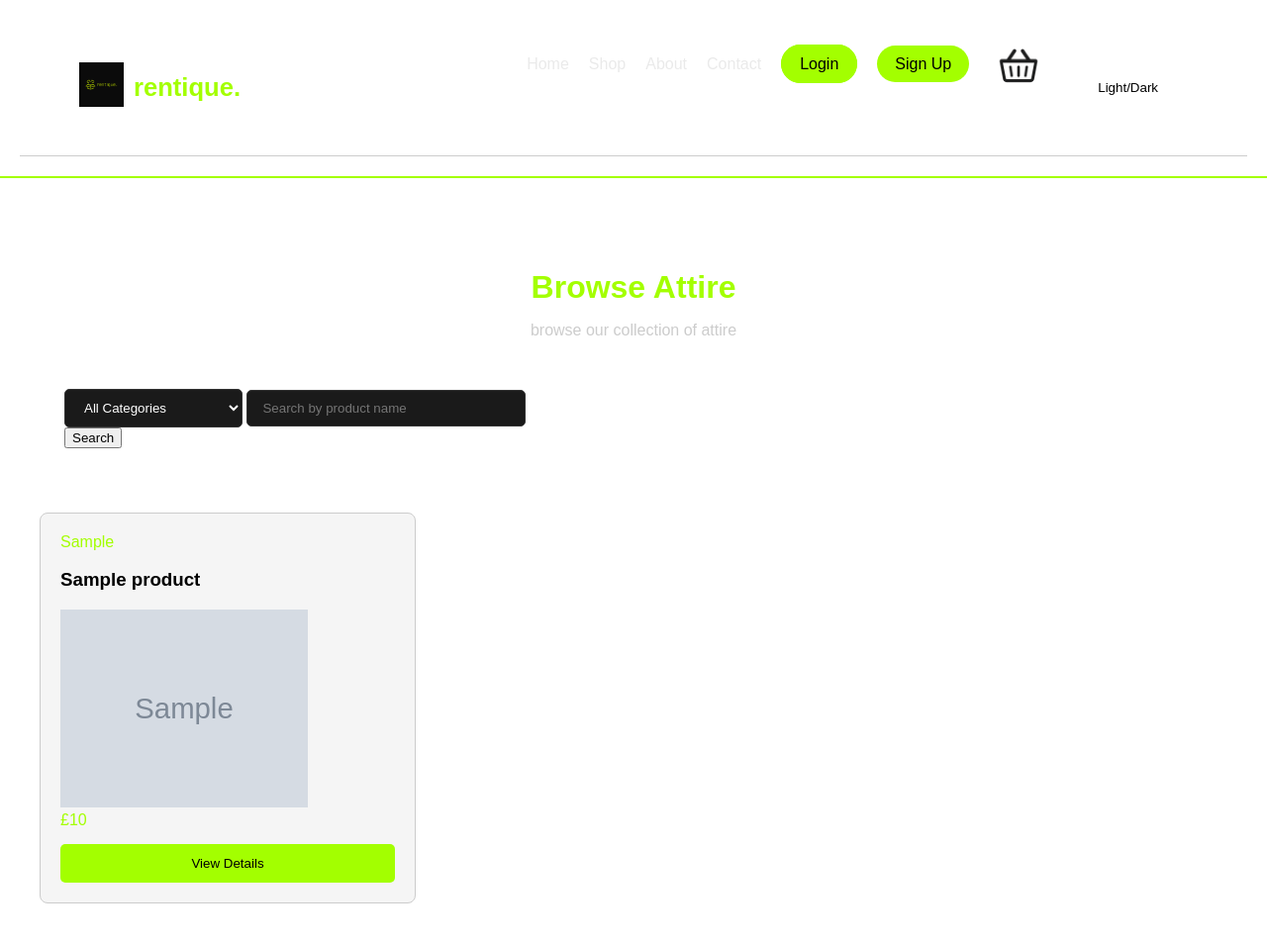
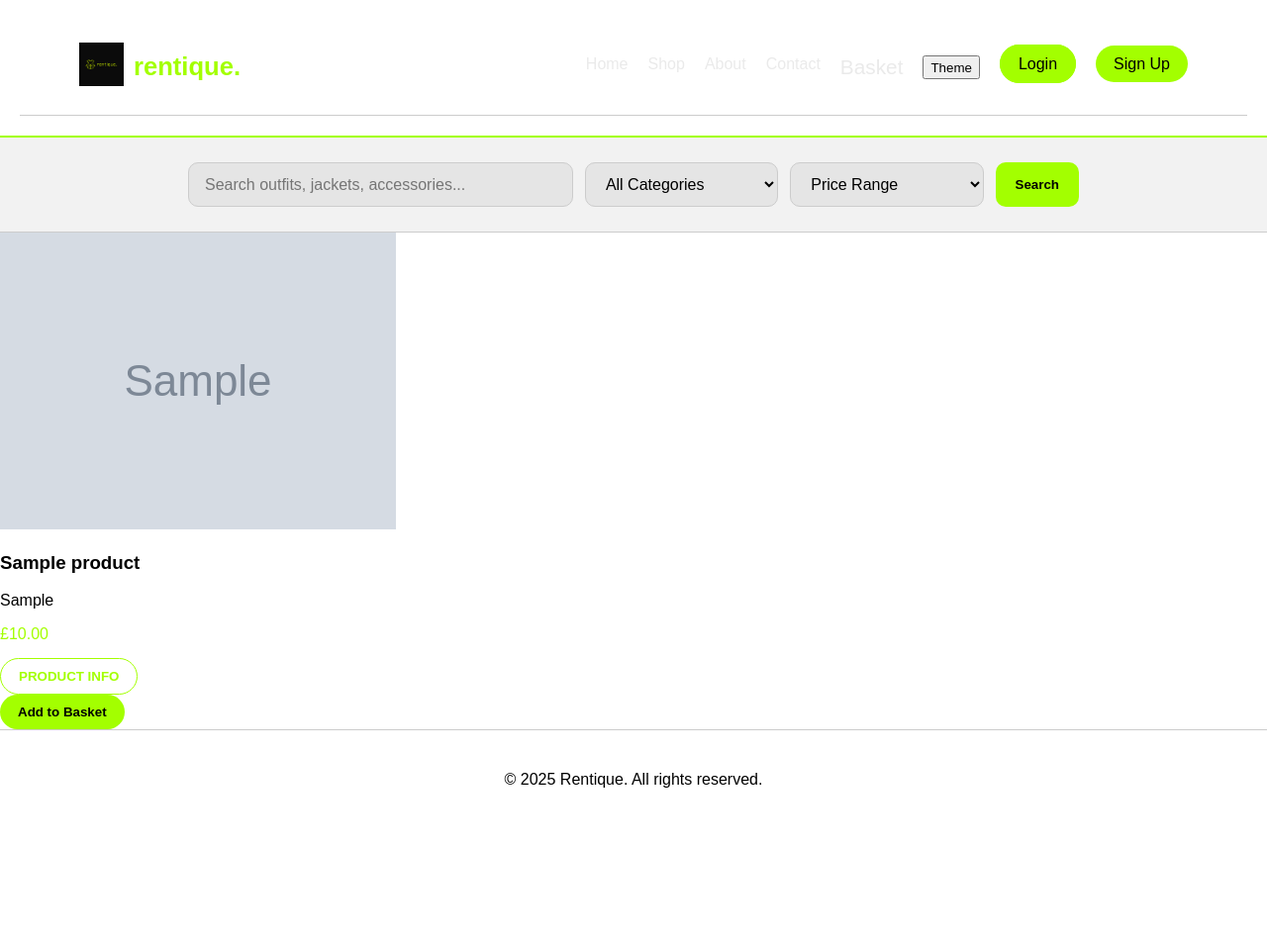
Before and after one commit to team38proj/rentique, a PHP site: page /productsPage.php in a window 1280 px wide. Shown: the whole page at 99% size. After the commit the page ends 796 px from the top, so only its background shows below. Run offline with PHP 8.4, Linux system fonts and the light colour scheme; tables that the repository leaves empty or names only in its code hold one stand-in row (values such as "Sample post"); grey boxes marked "Sample" are stand-in pictures.

Commit message:
Updated productspage with product info
Added button that extracts product info from database and displays below product

```diff
--- a/productsPage.php
+++ b/productsPage.php
@@ -1,176 +1,248 @@
 <?php
-// connects to database
-require_once ("connectdb.php");
-$search = htmlspecialchars($_GET['search'] ?? '');
-$typesearch = htmlspecialchars($_GET['typesearch'] ?? '');
+session_start();
+require_once 'connectdb.php';
 
+$uid = $_SESSION['uid'] ?? null;
+
+// Check login state
+$userData = null;
+
+if (isset($_SESSION['uid'])) {
     try {
-    if ($search && $typesearch) {
-        $query = $db->prepare("SELECT * FROM products WHERE title like ? and product_type = ?");
-        $query->execute(["%$search%",$typesearch]);
-    } else if ($search) {
-        $query = $db->prepare("SELECT * FROM products WHERE title like ?");
-        $query->execute(["%$search%"]);
-    } else if ($typesearch) {
-        $query = $db->prepare("SELECT * FROM products WHERE product_type = ?");
-        $query->execute([$typesearch]);
-    } else {
-    //Query DB to find all products.
-    $query = $db->prepare("SELECT * FROM products");
-    $query->execute();
+        $stmt = $db->prepare("SELECT uid, email, billing_fullname, role FROM users WHERE uid = ?");
+        $stmt->execute([$_SESSION['uid']]);
+        $userData = $stmt->fetch(PDO::FETCH_ASSOC);
+    } catch (PDOException $e) {
+        error_log("Homepage user fetch error: " . $e->getMessage());
     }
 }
-catch(PDOException $ex) {
-    echo("Failed to connect to the database.<br>");
-    echo("error reported: " . $ex->getMessage());
+
+
+/* FETCH FILTERS */
+$search = trim($_GET['search'] ?? "");
+$category = $_GET['category'] ?? "";
+$price = $_GET['price'] ?? "";
+
+$query = "SELECT p.pid, p.title, p.image, p.product_type, p.price, p.description, u.username, u.email
+    FROM products p
+    JOIN users u ON p.uid = u.uid
+    WHERE 1
+";
+$params = [];
+
+/* SEARCH FILTER */
+if ($search !== "") {
+    $query .= " AND (title LIKE ? OR product_type LIKE ?)";
+    $params[] = "%$search%";
+    $params[] = "%$search%";
+}
+
+/* CATEGORY FILTER */
+if ($category !== "" && $category !== "All") {
+    $query .= " AND product_type = ?";
+    $params[] = $category;
+}
+
+/* PRICE FILTER */
+if ($price !== "") {
+    if ($price === "10-30") {
+        $query .= " AND price BETWEEN 10 AND 30";
+    } elseif ($price === "30-70") {
+        $query .= " AND price BETWEEN 30 AND 70";
+    } elseif ($price === "70-150") {
+        $query .= " AND price BETWEEN 70 AND 150";
+    } elseif ($price === "150+") {
+        $query .= " AND price >= 150";
+    }
+}
+
+/* RUN QUERY */
+$stmt = $db->prepare($query);
+$stmt->execute($params);
+$products = $stmt->fetchAll(PDO::FETCH_ASSOC);
+
+/* HANDLE ADD TO BASKET */
+if (isset($_POST['add_to_basket'])) {
+    if (!$uid) {
+        header("Location: login.php");
         exit;
     }
 
-// fetch the results row
-if ($query->rowCount()>0){  // matching products
-    $rows=$query->fetchAll();
-} else {
-    $rows  = NULL;
+    $pid = intval($_POST['pid']);
+
+    /* Retrieve product info */
+    $stmt = $db->prepare("
+    SELECT p.pid, p.title, p.image, p.product_type, p.price, p.description, u.username, u.email
+    FROM products p
+    JOIN users u ON p.uid = u.uid
+    WHERE p.pid = ?
+");
+    $stmt->execute([$pid]);
+    $p = $stmt->fetch(PDO::FETCH_ASSOC);
+
+    if ($p) {
+        $insert = $db->prepare("
+            INSERT INTO basket (uid, pid, title, image, product_type, price, quantity)
+            VALUES (?, ?, ?, ?, ?, ?, 1)
+        ");
+        $insert->execute([
+            $uid,
+            $p['pid'],
+            $p['title'],
+            $p['image'],
+            $p['product_type'],
+            $p['price']
+        ]);
+
+        header("Location: BasketPage.php");
+        exit;
+    }
 }
 ?>
-
 <!DOCTYPE html>
 <html lang="en">
 <head>
     <meta charset="UTF-8">
-    <meta name="viewport" content="width=device-width, initial-scale=1.0">
-    <title>rentique - Browse Attire</title>
-    <link rel="stylesheet" href="rentique.css">
-    <link rel="icon" type="image/x-icon" href="images/favicon.ico">
-    <!--Saja - backend (toggleable theme)-->
-    <script>
-        document.addEventListener("DOMContentLoaded", () => {
-        const currentTheme = localStorage.getItem("theme") || "light";
-        if (currentTheme === "dark") {
-            document.body.classList.add("dark-mode");
-        }
-    });
-    </script>
+    <title>Rentique | Products</title>
+    <link rel="stylesheet" href="css/rentique.css">
+    <link rel="icon" type="image/png" href="images/rentique_logo.png">
+    <script src="js/theme.js" defer></script>
 </head>
+
 <body>
+
 <header>
     <nav class="navbar">
         <div class="logo">
-                <a href="productsPage.php">
-                <img src="images/rentique_logo.png" alt="Rentique Logo">
+            <a href="index.php">
+                <img src="images/rentique_logo.png">
             </a>
             <span>rentique.</span>
         </div>
+
+
         <ul class="nav-links">
-                <li><a href="Homepage.php">Home</a></li>
-                <li><a href="productsPage.php">Shop</a></li>
+            <li><a href="index.php">Home</a></li>
+            <li><a href="productsPage.php" class="active">Shop</a></li>
             <li><a href="AboutUs.php">About</a></li>
             <li><a href="Contact.php">Contact</a></li>
+            <li>
+                <a href="BasketPage.php" class="cart-icon">Basket</a>
+            </li>
+            <button id="themeToggle">Theme</button>
+
+
+            <?php if (isset($userData['role']) && $userData['role'] === 'customer'): ?>
+                <li><a href="seller_dashboard.php">Sell</a></li>
+                <li><a href="user_dashboard.php"><?= htmlspecialchars($userData['billing_fullname'] ?? "Account") ?></a></li>
+                <li><a href="index.php?logout=1" class="btn login">Logout</a></li>
+
+            <?php elseif (isset($userData['role']) && $userData['role'] === 'admin'): ?>
+            <!-- Admin logged in -->
+                <li><a href="admin_dashboard.php">Admin</a></li>
+                <li><a href="index.php?logout=1" class="btn login">Logout</a></li>
+
+            <?php else: ?>
                 <li><a href="login.php" class="btn login">Login</a></li>
                 <li><a href="signup.php" class="btn signup">Sign Up</a></li>
-                <li><a href="basketPage.php" class="cart-icon"><img src="basket.png" alt="Basket"></a></li>
-                <li><button id="theme-toggle" class="black-btn">Light/Dark</button></li>
+            <?php endif; ?>
         </ul>
     </nav>
 </header>
 
-    <main>
-        <section class="intro">
-            <h1>Browse Attire</h1>
-            <p class="subtitle">browse our collection of attire</p>
 
-            <!-- filters n search -->
-            <div class="filters">
-                <div class="filters">
-                    <form method="GET" action="productsPage.php">
-                    <!-- Filter by name field -->
+<section class="search-section">
+    <form class="search-container" method="GET" action="productsPage.php">
 
-                    <!-- Filter by type field -->
-                    <select id="dropdown" name="typesearch" placeholder="Search by product type">
-                    <option value="">All Categories</option>
-                    <option value="Dresses">Dresses</option>
-                    <option value="Suits">Suits</option>
-                    <option value="Accessories">Accessories</option>
-                    <option value="Jackets">Jackets</option>
-                    <option value="Shoes">Shoes</option>
+        <input type="text" name="search" placeholder="Search outfits, jackets, accessories..."
+               value="<?= htmlspecialchars($search) ?>">
+
+        <select name="category">
+            <option value="All">All Categories</option>
+            <option value="Dresses" <?= $category === "Dresses" ? "selected" : "" ?>>Dresses</option>
+            <option value="Menswear" <?= $category === "Menswear" ? "selected" : "" ?>>Menswear</option>
+            <option value="Accessories" <?= $category === "Accessories" ? "selected" : "" ?>>Accessories</option>
+            <option value="Formal" <?= $category === "Formal" ? "selected" : "" ?>>Formal Wear</option>
         </select>
-                    <input type="text" name="search" placeholder="Search by product name"><br>
-                    <button type="submit">Search</button>
+
+        <select name="price">
+            <option value="">Price Range</option>
+            <option value="10-30" <?= $price === "10-30" ? "selected" : "" ?>>£10 - £30</option>
+            <option value="30-70" <?= $price === "30-70" ? "selected" : "" ?>>£30 - £70</option>
+            <option value="70-150" <?= $price === "70-150" ? "selected" : "" ?>>£70 - £150</option>
+            <option value="150+" <?= $price === "150+" ? "selected" : "" ?>>£150+</option>
+        </select>
+
+        <button class="search-btn">Search</button>
+
+    </form>
+</section>
+
+
+<section class="products-grid">
+
+    <?php if (empty($products)): ?>
+        <p class="noResults">No products found.</p>
+    <?php else: ?>
+
+        <?php foreach ($products as $p): ?>
+            <div class="product-card">
+                <img src="images/<?= htmlspecialchars($p['image']) ?>" alt="<?= htmlspecialchars($p['title']) ?>">
+
+                <h3><?= htmlspecialchars($p['title']) ?></h3>
+                <p><?= htmlspecialchars($p['product_type']) ?></p>
+                <p class="price">£<?= number_format($p['price'], 2) ?></p>
+
+                <!-- Expand description button -->
+                <button type="button" class="btn secondary toggle-desc" data-target="desc-<?= $p['pid'] ?>">
+                PRODUCT INFO
+                </button>
+
+                <!-- Hidden description -->
+                <div id="desc-<?= $p['pid'] ?>" class="product-description" style="display:none;">
+                <p> Product Info: </p><p><?= htmlspecialchars($p['description']) ?></p>
+                <br>
+                <p> Product Listed by: </p><p><?= htmlspecialchars($p['username']) ?></p>
+                <p> Contact Seller: </p><a href="mailto:<?= htmlspecialchars($p['email']) ?>">
+                <?= htmlspecialchars($p['email']) ?>
+                </a>
+                </div>
+
+
+                <form method="POST">
+                    <input type="hidden" name="pid" value="<?= $p['pid'] ?>">
+                    <button type="submit" name="add_to_basket" class="btn primary">
+                        Add to Basket
+                    </button>
                 </form>
             </div>
-            </div>
+        <?php endforeach; ?>
+
+    <?php endif; ?>
+
 </section>
 
-        <!--products -->
-        <div id="productGrid" class="productGrid">
-                <?php
-                    if ($rows) {
-                        foreach ($rows as $row) {
-                            echo "<div class='product'>";
-                            echo "<div class='category'>" . htmlspecialchars($row['product_type']) . "</div>";
-                            echo "<div class='title'> <h3>" . htmlspecialchars($row['title']) . "</h3></div>";
-                            echo '<img src="images/' . htmlspecialchars($row['image']) . '" alt="Product Image" width="250" height="200">';
-                            echo "<div class='price'> £" . htmlspecialchars($row['price']) . "</h3></div>";
-                            echo "<button>View Details</button>";
-                            echo "</div>";
+<footer>
+    <p>© 2025 Rentique. All rights reserved.</p>
+</footer>
+
+<script>
+document.addEventListener("DOMContentLoaded", function() {
+    document.querySelectorAll(".toggle-desc").forEach(function(btn) {
+        btn.addEventListener("click", function() {
+            const targetId = btn.getAttribute("data-target");
+            const desc = document.getElementById(targetId);
+            if (desc.style.display === "none") {
+                desc.style.display = "block";
+                btn.textContent = "HIDE";
+            } else {
+                desc.style.display = "none";
+                btn.textContent = "PRODUCT INFO";
             }
-                    } else {
-                        echo "<p> No products fit the criteria! </p>";
-                    }
-                ?>
-            </div>
+        });
+    });
+});
+</script>
 
-        <!-- products view -->
-        <div id="productView" class="hiddenProducts">
-            <button class="backBtn" onclick="goBack()">← Back</button>
-
-            <div class="productContent">
-                <div class="productImage">
-                    <img id="productImg" src="" alt="product image">
-                </div>
-
-                <div class="productInfo">
-                    <div id="productCategory" class="category">example</div>
-                    <h2 id="productName">example</h2>
-                    <div id="productPrice" class="price">£example</div>
-
-                    <!-- product details -->
-                    <div class="productSpec">
-                        <div class="productLine">
-                            <span class="productLabel">Condition:</span>
-                            <span id="productCondition" class="productValue">example</span>
-                        </div>
-                        <div class="productLine">
-                            <span class="productLabel">Size:</span>
-                            <span id="productSize" class="productValue">example</span>
-                        </div>
-                        <div class="productLine">
-                            <span class="productLabel">Material:</span>
-                            <span id="productMaterial" class="productValue">example</span>
-                        </div>
-                    </div>
-
-                    <button class="rentBtn" onclick="alert('coming soon')">Rent Now</button>
-                </div>
-            </div>
-        </div>
-    </main>
-
-    <script src="script.js"></script>
-
-<!--Saja - backend (toggleable theme)-->
-<script>
-const toggleBtn = document.getElementById("theme-toggle");
-
-if (toggleBtn) {
-    toggleBtn.addEventListener("click", () => {
-        document.body.classList.toggle("dark-mode");
-        localStorage.setItem("theme",
-            document.body.classList.contains("dark-mode") ? "dark" : "light"
-        );
-    });
-}
-
-</script>
 </body>
 </html>
```
Lines whose indentation alone changed are shown as unchanged.
